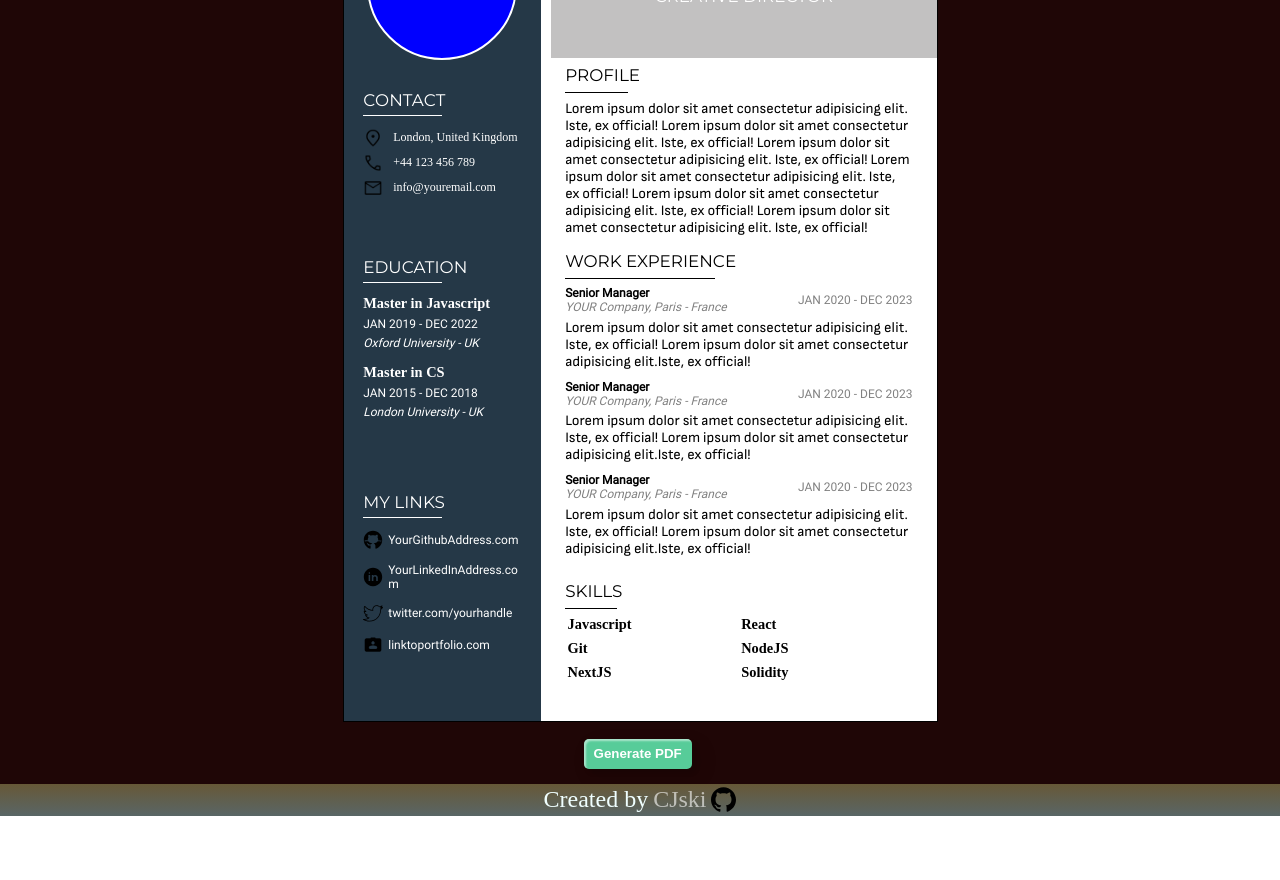
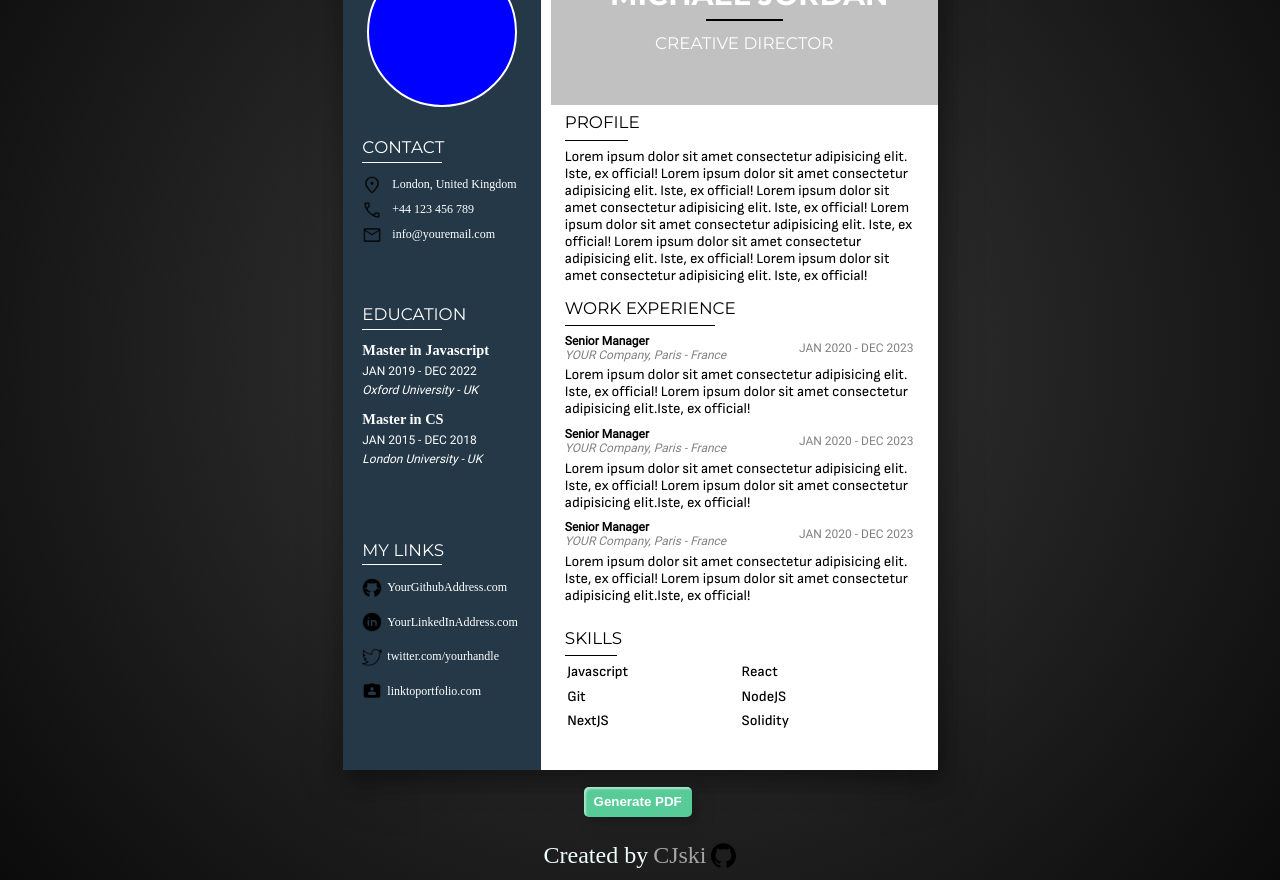
Before and after one commit to CJskii/cv-application, a React (Create React App) app in the folder cv-project/: page / in a window 1280 px wide. Shown: the part 180-1060 px from the top of the page. Before the commit the page ends 996 px from the top, so only its background shows below. Built offline with nearby package versions, Linux system fonts and the light colour scheme.

Commit message:
background styling

```diff
--- a/cv-project/src/App.css
+++ b/cv-project/src/App.css
@@ -34,7 +34,15 @@
   max-width: 100vw;
   width: 100%;
   min-height: 100vh;
-  background-color: rgb(31, 6, 6);
+  background: radial-gradient(
+    circle at center,
+    #3b3b3b,
+    #2f2f2f,
+    #232323,
+    #171717,
+    #0b0b0b
+  );
+
   display: flex;
   flex-direction: column;
   justify-content: center;
@@ -53,11 +61,12 @@
 .cv-container {
   width: 595px;
   height: 842px;
-  border: 1px solid black;
   background-color: var(--profile-bg);
   display: grid;
   grid-template-columns: 1fr 2fr;
   grid-template-rows: 0.8fr 3fr;
+  box-shadow: 0px 12px 20px rgba(0, 0, 0, 0.18),
+    0px 17px 50px rgba(0, 0, 0, 0.12), 10px 10px 20px rgba(0, 0, 0, 0.2);
 }
 
 .card {
--- a/cv-project/src/Components/Card/Card.css
+++ b/cv-project/src/Components/Card/Card.css
@@ -54,6 +54,7 @@
 .education-title {
   font-family: SofiaSerif;
   font-size: 0.5rem;
+  word-break: break-all;
 }
 
 .uni,
@@ -149,22 +150,6 @@
   word-break: break-all;
 }
 
-.github-link-icon {
-  content: url(../Img/github2.svg);
-}
-
-.linkedin-link-icon {
-  content: url(../Img/linkedin.svg);
-}
-
-.twitter-link-icon {
-  content: url(../Img/twitter.svg);
-}
-
-.portfolio-link-icon {
-  content: url(../Img/portfolio32x32.png);
-}
-
 .github-link-icon,
 .linkedin-link-icon,
 .twitter-link-icon,
@@ -174,6 +159,6 @@
 }
 
 .link-wrapper {
-  padding-bottom: 0.3rem;
-  font-family: Roboto;
+  padding-bottom: 0.4rem;
+  font-family: SofiaSerif;
 }
--- a/cv-project/src/Components/Footer/Footer.css
+++ b/cv-project/src/Components/Footer/Footer.css
@@ -1,16 +1,12 @@
 .footer {
-  background: rgb(89, 102, 102);
-  background: linear-gradient(
-    0deg,
-    rgba(89, 102, 102, 1) 0%,
-    rgba(103, 88, 55, 1) 100%
-  );
+  background: transparent;
   width: 100%;
   height: 4vh;
   display: flex;
   justify-content: center;
   align-items: center;
   gap: 5px;
+  padding: 1rem;
 }
 
 .link {
--- a/cv-project/src/Components/Main/Main.css
+++ b/cv-project/src/Components/Main/Main.css
@@ -116,9 +116,10 @@
   padding-left: 0.1rem;
   color: black;
   font-size: 0.6rem;
-  font-weight: 600;
+  font-weight: 500;
   justify-self: flex-start;
   align-items: center;
+  font-family: SofiaSans;
 }
 
 .skill-choice-container {
--- a/cv-project/src/Components/Navbar/Navbar.css
+++ b/cv-project/src/Components/Navbar/Navbar.css
@@ -1,8 +1,9 @@
 .navbar {
   width: 100%;
   height: 6vh;
-  background-color: black;
+  background-color: transparent;
   display: flex;
   justify-content: center;
   align-items: center;
+  padding: 2rem;
 }
```
Also changed, not shown: cv-project/src/Components/Card/Links.js (+4 -4 lines).
